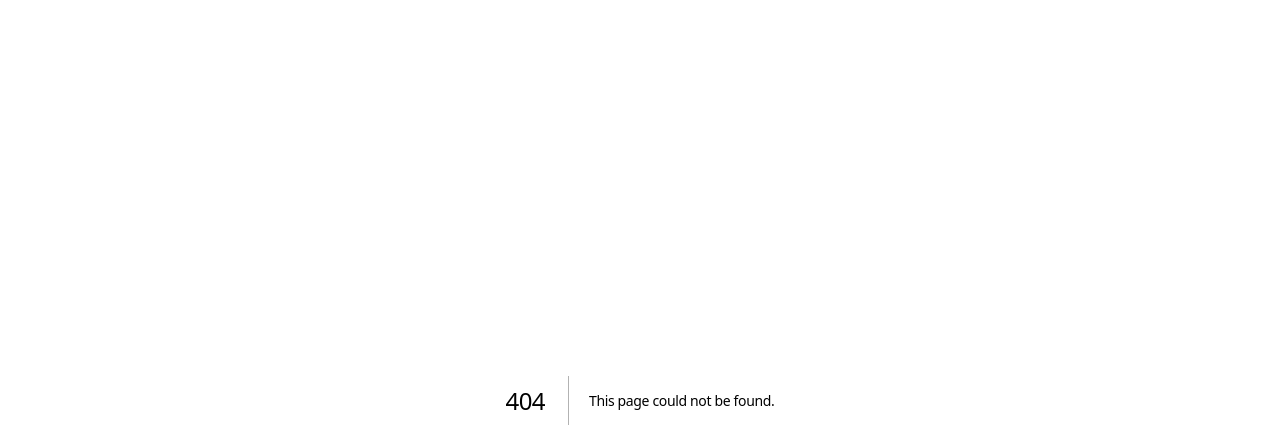
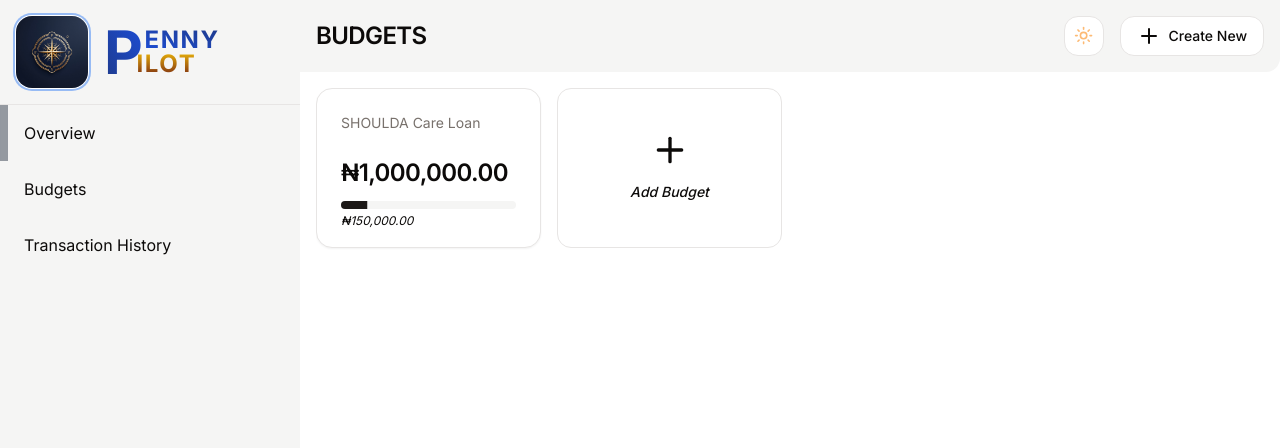
Before and after one commit to IzarchTech/penny-pilot-web, a Next.js app: page /budgets in a window 1280 px wide. Before the commit this address had no page. Shown: the top 448 px of the page. Built offline with nearby package versions, Linux system fonts and the light colour scheme.

Commit message:
Feat: Budget page

```diff
--- a/app/_components/auth-sidebar.tsx
+++ b/app/_components/auth-sidebar.tsx
@@ -37,16 +37,16 @@ export default function AuthSidebar() {
       </div>
       <div className="flex flex-col">
         <Link
-          href="/dashboard"
+          href="/overview"
           className="p-4 hover:bg-gray-800/25 hover:font-semibold hover:dark:bg-background/55 hover:dark:border-background/65 border-l-8 border-slate-800/45 dark:border-background/45"
         >
           Overview
         </Link>
         <Link
-          href="/dashboard"
+          href="/budgets"
           className="p-4 hover:bg-gray-800/25 hover:font-semibold hover:dark:bg-background/55 hover:dark:border-background/65 border-l-8 hover:border-slate-800/45 border-transparent"
         >
-          Budget Tool
+          Budgets
         </Link>
         <Link
           href="/dashboard"
--- /dev/null
+++ b/app/budgets/layout.tsx
@@ -0,0 +1,13 @@
+import { Metadata } from "next";
+import { ReactNode } from "react";
+import AuthWrapper from "../_components/auth-wrapper";
+
+export const metadata: Metadata = {
+  title: "Budgets - Penny Pilot",
+};
+
+export default function BudgetsLayout({
+  children,
+}: Readonly<{ children: ReactNode }>) {
+  return <AuthWrapper pageTitle="Budgets">{children}</AuthWrapper>;
+}
--- /dev/null
+++ b/app/budgets/page.tsx
@@ -0,0 +1,38 @@
+"use client";
+
+import { Button } from "@/components/ui/button";
+import {
+  Card,
+  CardContent,
+  CardDescription,
+  CardHeader,
+} from "@/components/ui/card";
+import { Progress } from "@/components/ui/progress";
+import { formatCurrency } from "@/lib/utils";
+import { Plus } from "lucide-react";
+
+export default function BudgetsPage() {
+  return (
+    <div className="w-full flex flex-col gap-4 pt-4">
+      <div className="w-full grid lg:grid-cols-4 md:grid-cols-3 gap-4">
+        <Card className="h-40">
+          <CardHeader>
+            <CardDescription>SHOULDA Care Loan</CardDescription>
+          </CardHeader>
+          <CardContent>
+            <h3>{formatCurrency(1_000_000)}</h3>
+            <Progress className="h-2 mt-3" value={15} />
+            <p className="text-xs mt-1 italic">{formatCurrency(150_000)}</p>
+          </CardContent>
+        </Card>
+
+        <Button variant="outline" className="h-40 w-full flex-col gap-2 group">
+          <Plus className="size-10 transition-all group-hover:scale-125 duration-500 delay-200 ease-in-out" />
+          <p className="italic group-hover:font-semibold transition-all ease-in-out duration-200 group-hover:tracking-widest group-hover:uppercase">
+            Add Budget
+          </p>
+        </Button>
+      </div>
+    </div>
+  );
+}
--- /dev/null
+++ b/components/ui/progress.tsx
@@ -0,0 +1,28 @@
+"use client"
+
+import * as React from "react"
+import * as ProgressPrimitive from "@radix-ui/react-progress"
+
+import { cn } from "@/lib/utils"
+
+const Progress = React.forwardRef<
+  React.ElementRef<typeof ProgressPrimitive.Root>,
+  React.ComponentPropsWithoutRef<typeof ProgressPrimitive.Root>
+>(({ className, value, ...props }, ref) => (
+  <ProgressPrimitive.Root
+    ref={ref}
+    className={cn(
+      "relative h-4 w-full overflow-hidden rounded-full bg-secondary",
+      className
+    )}
+    {...props}
+  >
+    <ProgressPrimitive.Indicator
+      className="h-full w-full flex-1 bg-primary transition-all"
+      style={{ transform: `translateX(-${100 - (value || 0)}%)` }}
+    />
+  </ProgressPrimitive.Root>
+))
+Progress.displayName = ProgressPrimitive.Root.displayName
+
+export { Progress }
--- a/package.json
+++ b/package.json
@@ -12,6 +12,7 @@
     "@hookform/resolvers": "^3.9.0",
     "@radix-ui/react-dropdown-menu": "^2.1.1",
     "@radix-ui/react-label": "^2.1.0",
+    "@radix-ui/react-progress": "^1.1.0",
     "@radix-ui/react-scroll-area": "^1.1.0",
     "@radix-ui/react-slot": "^1.1.0",
     "class-variance-authority": "^0.7.0",
```
Also changed, not shown: 1 other file (tests, documents, lock files or other folders).
